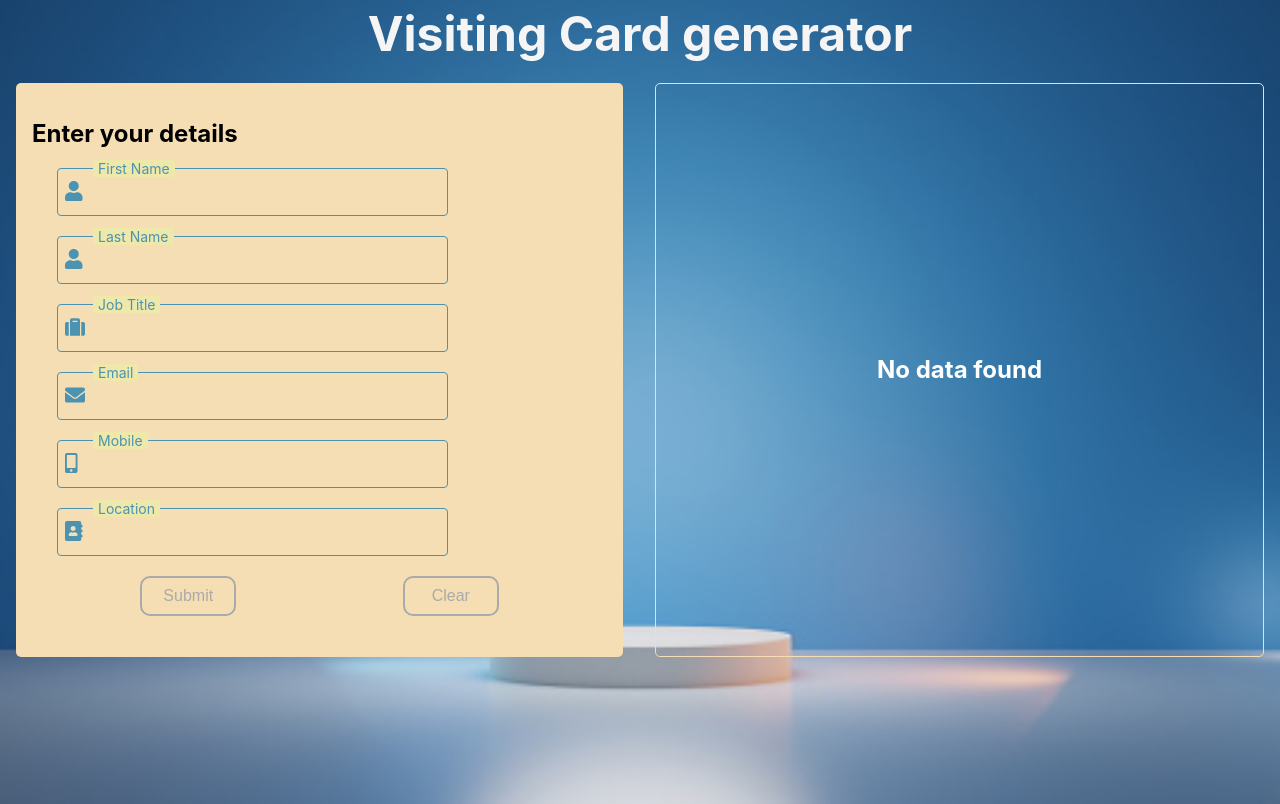
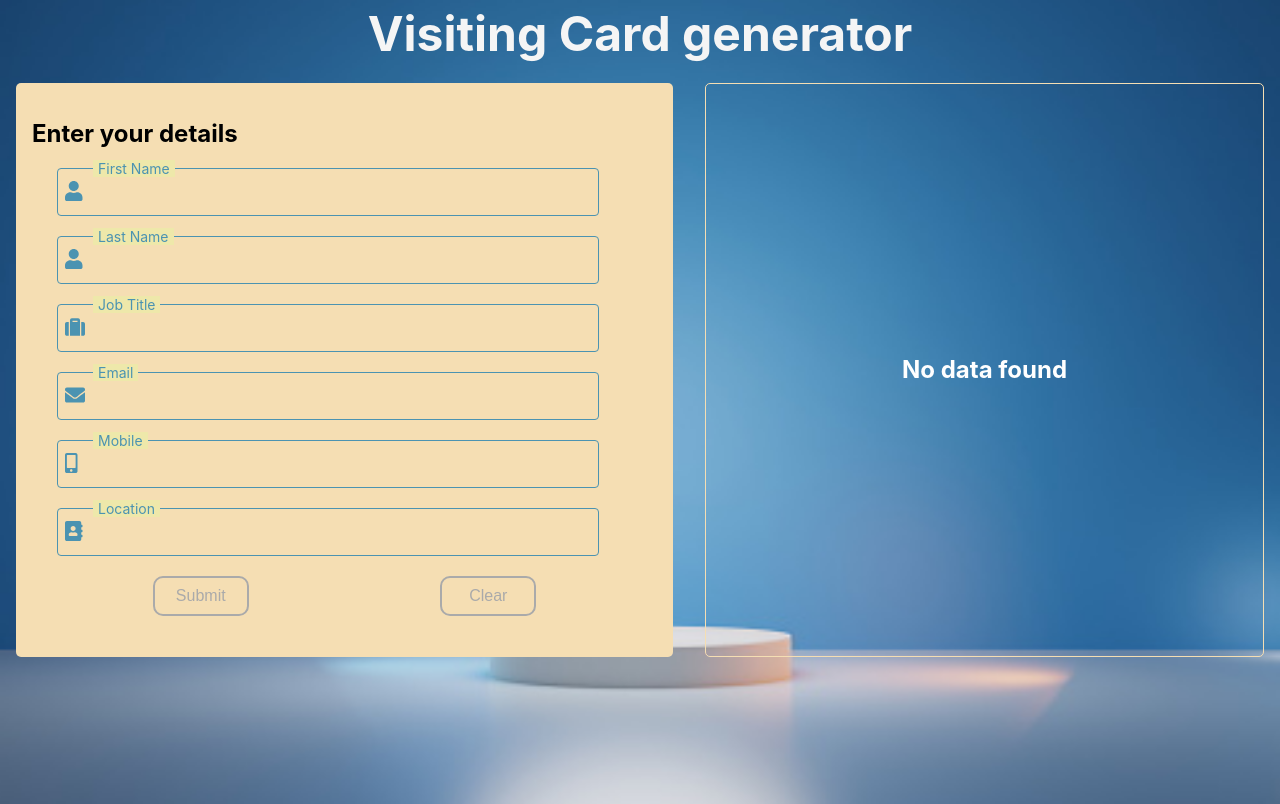
Before and after one commit to amina-deriv/visiting_card, a React (Create React App) app: page / in a window 1280 px wide. Built offline with nearby package versions, Linux system fonts and the light colour scheme.

Commit message:
nikolai/fix/width-fix

```diff
--- a/src/styles/form-styles.js
+++ b/src/styles/form-styles.js
@@ -39,6 +39,7 @@ export const StyledField = styled.div`
   margin-right: 25px
   font-weight: 300;
   color: ${palette.secondary};
+  width: 600px;
   input{
     appearance: none;
     outline: none;
@@ -47,7 +48,7 @@ export const StyledField = styled.div`
     font-weight: inherit;
     border: 1px solid ${palette.secondary};
     border-radius: 4px;
-    width: 329px;
+    width:80%;
     height: 44px;
     padding-left: 35px;
     padding-right: 25px;
@@ -113,7 +114,14 @@ export const StyledField = styled.div`
   input:-webkit-autofill:focus{
     transition: background-color 5000s ease-in-out 0s;
   }
+  @media (max-width: 1100px) {
+    width: 400px;
+    }
+    @media (max-width: 600px) {
+    width: 250px;
+    }
 `;
+
 export const Error = styled.div`
     align-self: start;
     color: red;
```
